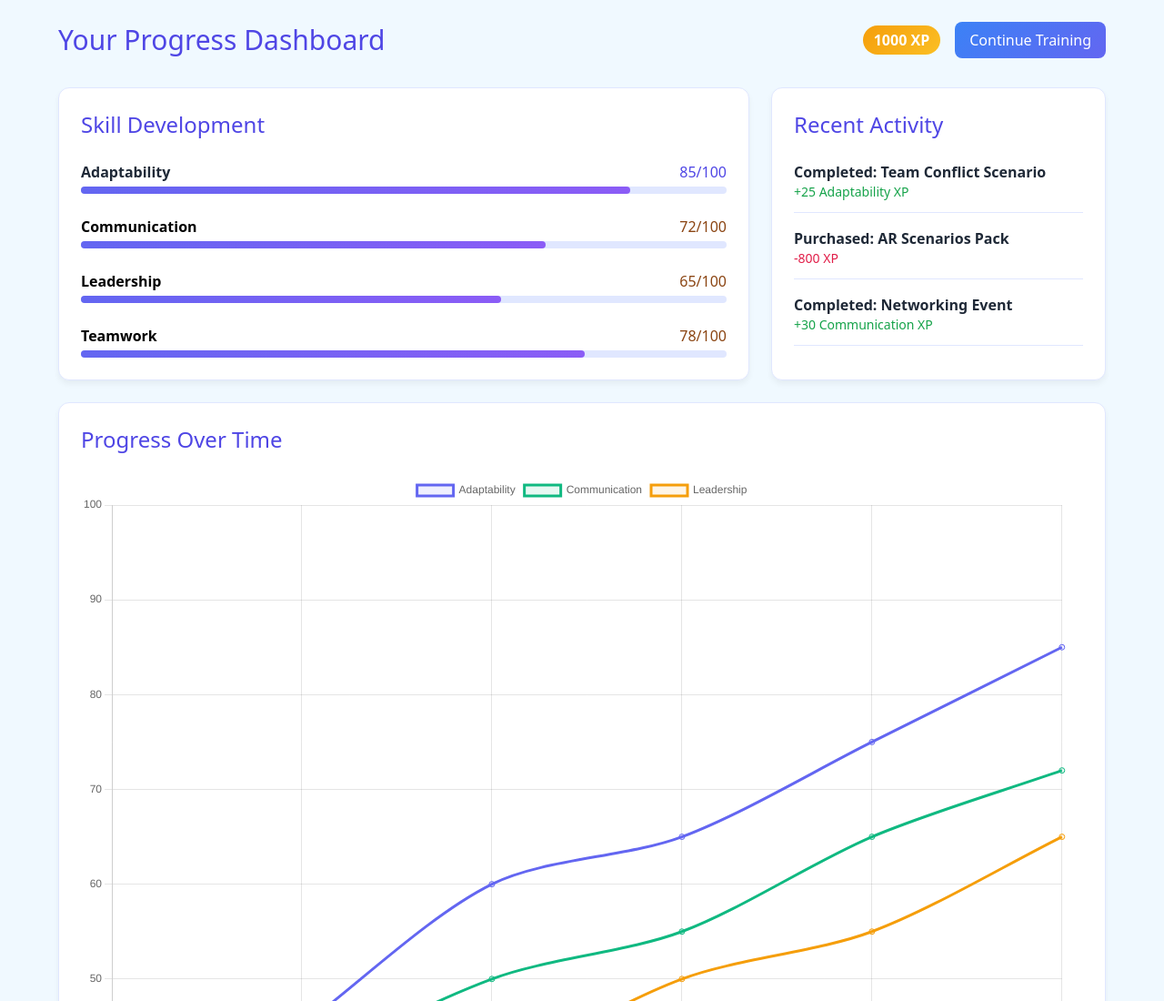
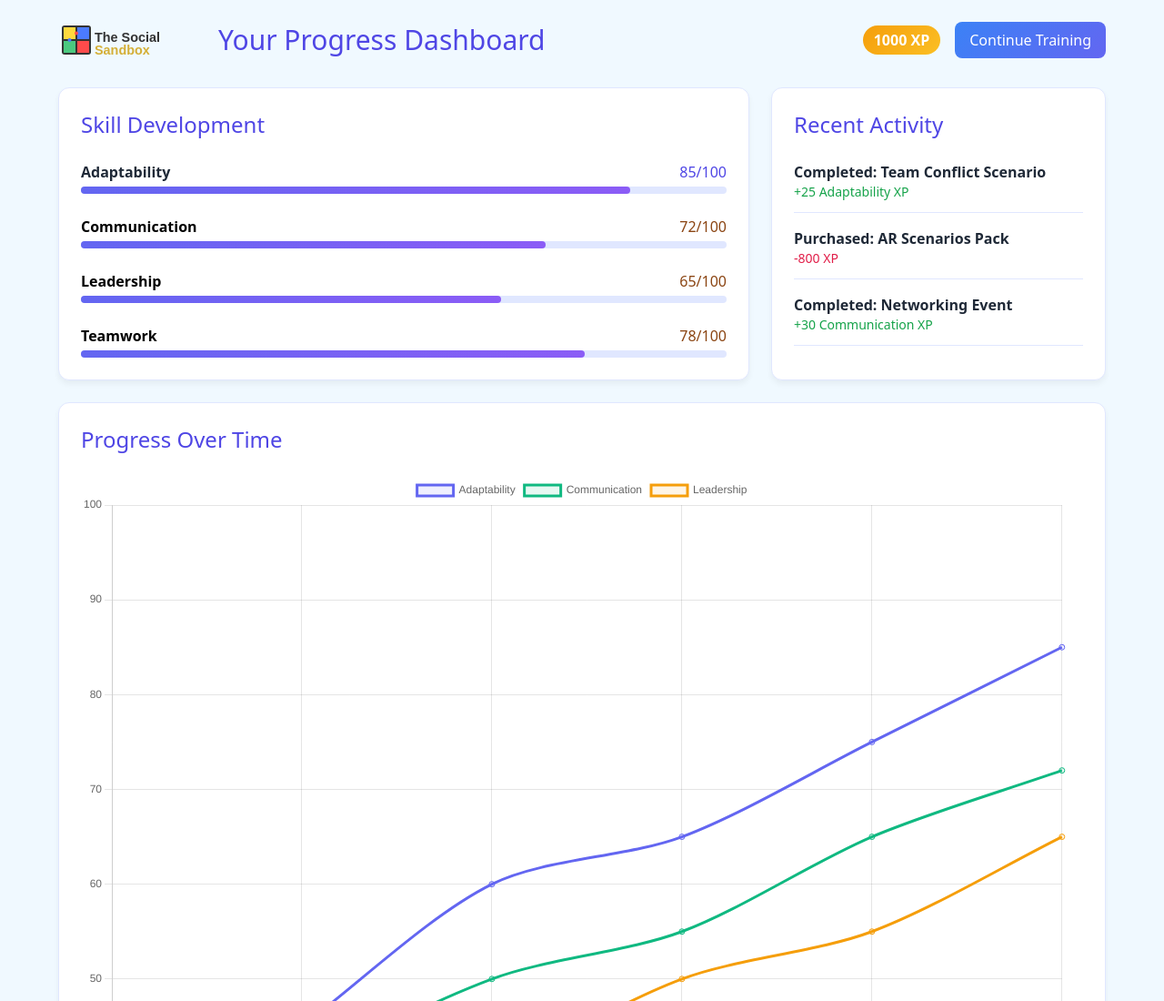
Before and after one commit to natsflowers/blackboxai-1743644524415, a website: page public/dashboard.html in a window 1280 px wide. Shown: the top 1100 px of the page at 91% size. Drawn offline with nearby package versions, Linux system fonts and the light colour scheme; no server answers; sample sign-in values are in the browser's storage.

Commit message:
Add public/dashboard.html 1743721926582

```diff
--- a/public/dashboard.html
+++ b/public/dashboard.html
@@ -52,7 +52,10 @@
 <body class="dashboard-bg min-h-screen p-6">
     <div class="max-w-6xl mx-auto">
         <div class="flex justify-between items-center mb-8">
-            <h1 class="text-3xl font-playfair text-indigo-600">Your Progress Dashboard</h1>
+            <div class="flex items-center gap-4">
+                <img src="/public/images/logo.svg" alt="The Social Sandbox" class="h-10 w-auto">
+                <h1 class="text-3xl font-playfair text-indigo-600">Your Progress Dashboard</h1>
+            </div>
             <div class="flex items-center space-x-4">
                 <span id="total-xp" class="xp-badge py-1 px-3 rounded-full font-bold">1000 XP</span>
                 <a href="/game" class="continue-btn py-2 px-4 rounded-lg">
```
